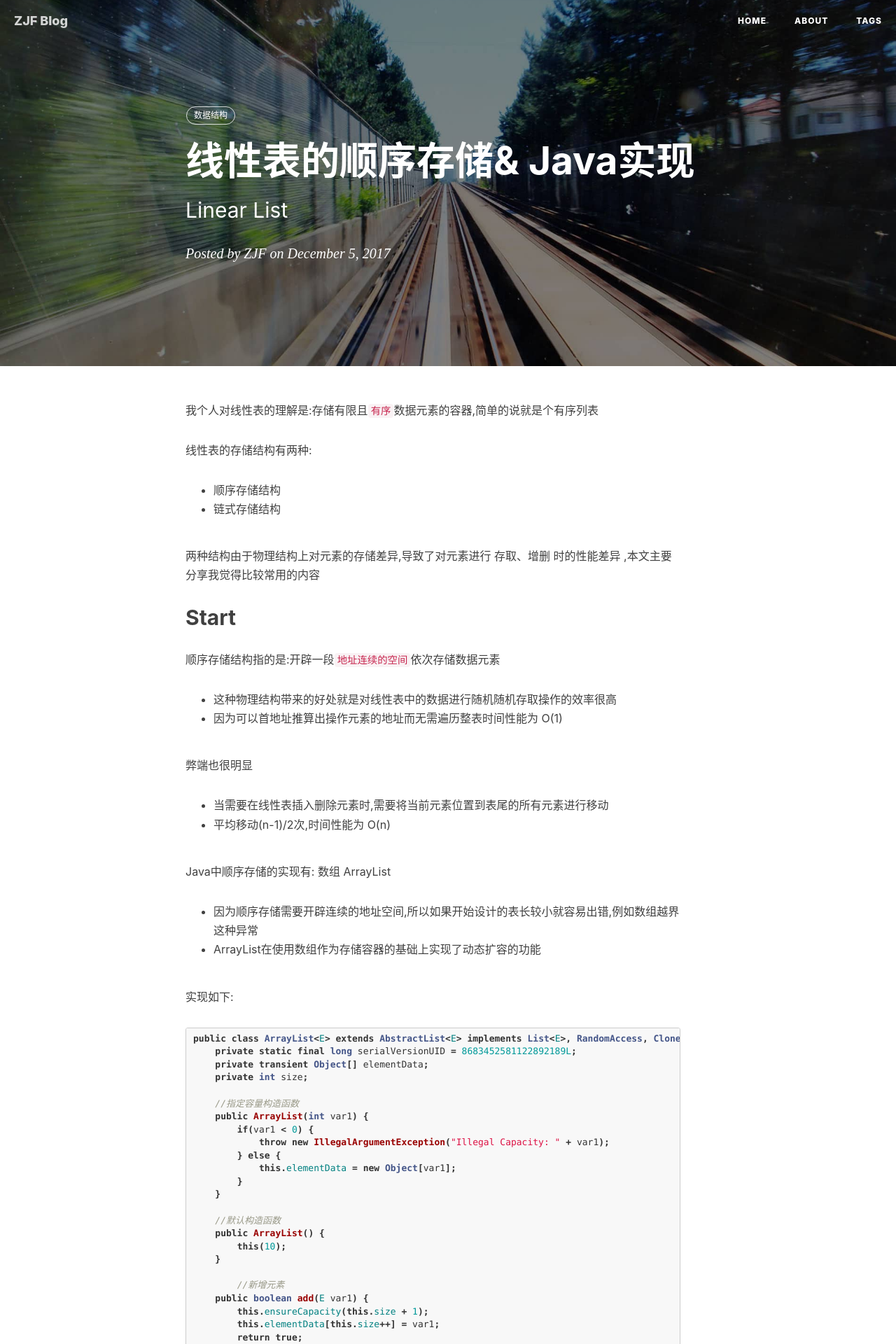
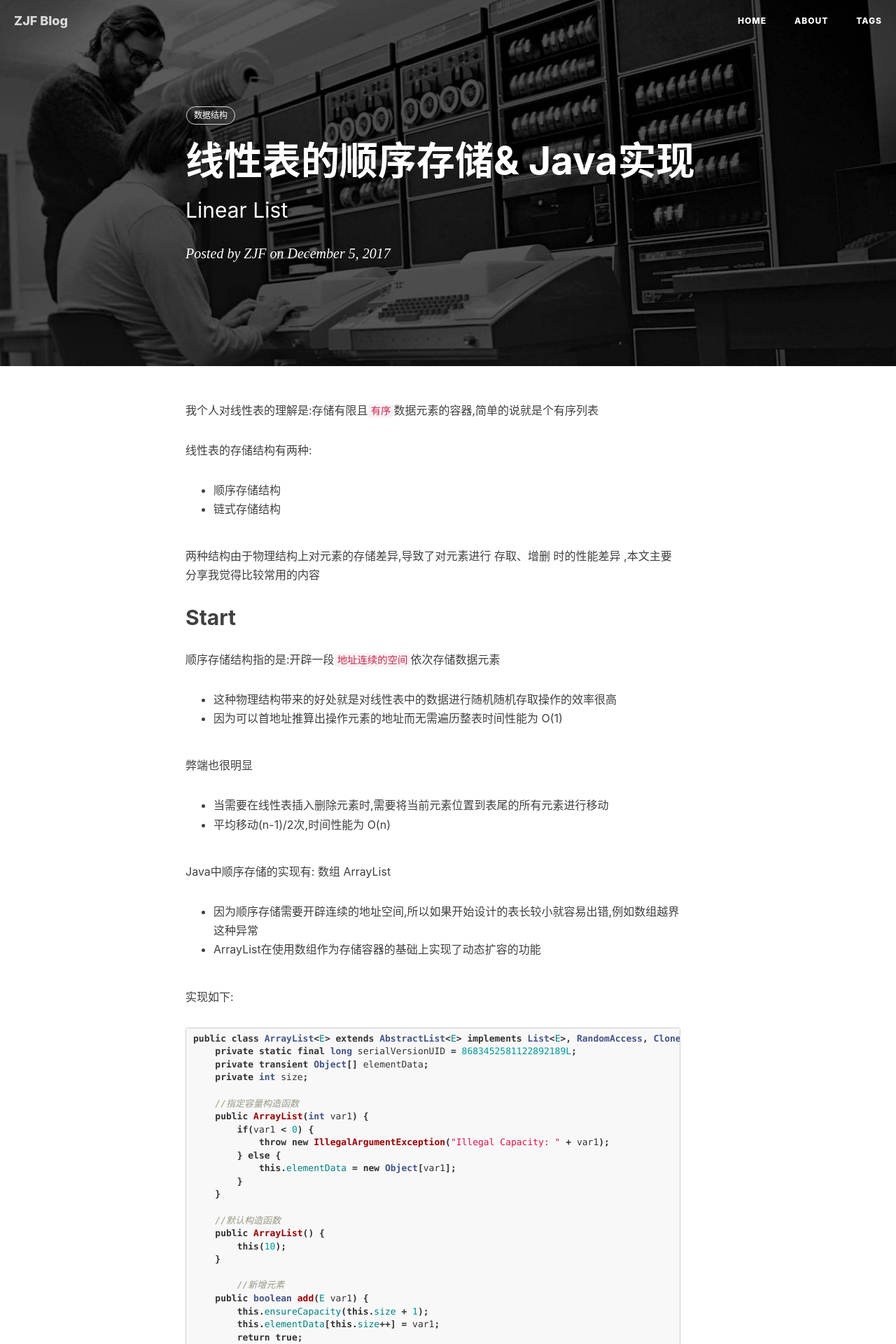
Before and after one commit to DoubleChick/DoubleChick.github.io, a Jekyll site: the page built from _posts/2017-12-05-linearList.markdown, in a window 1280 px wide. Shown: the top 1920 px of the page at 70% size. Built offline with Jekyll 4.4.1, drawn with Linux system fonts in a browser that asks for light colours; nearby versions of some CDN libraries; comment, search, counter and statistics services are not loaded.

Commit message:
Blog2Part10

```diff
--- a/_posts/2017-12-05-linearList.markdown
+++ b/_posts/2017-12-05-linearList.markdown
@@ -4,7 +4,7 @@
 subtitle:   " Linear List "
 date:       2017-12-05 13:30:00
 author:     "ZJF"
-header-img: "img/post-bg-2015.jpg"
+header-img: "img/post-bg-unix-linux.jpg"
 catalog: false
 tags:
     - 数据结构
```
Also changed, not shown: img/about-bg-o.jpg (deleted), img/avatar-hux-home.jpg (deleted), img/avatar-hux.jpg (deleted), img/post-bg-see-u-ali.jpg (deleted).
